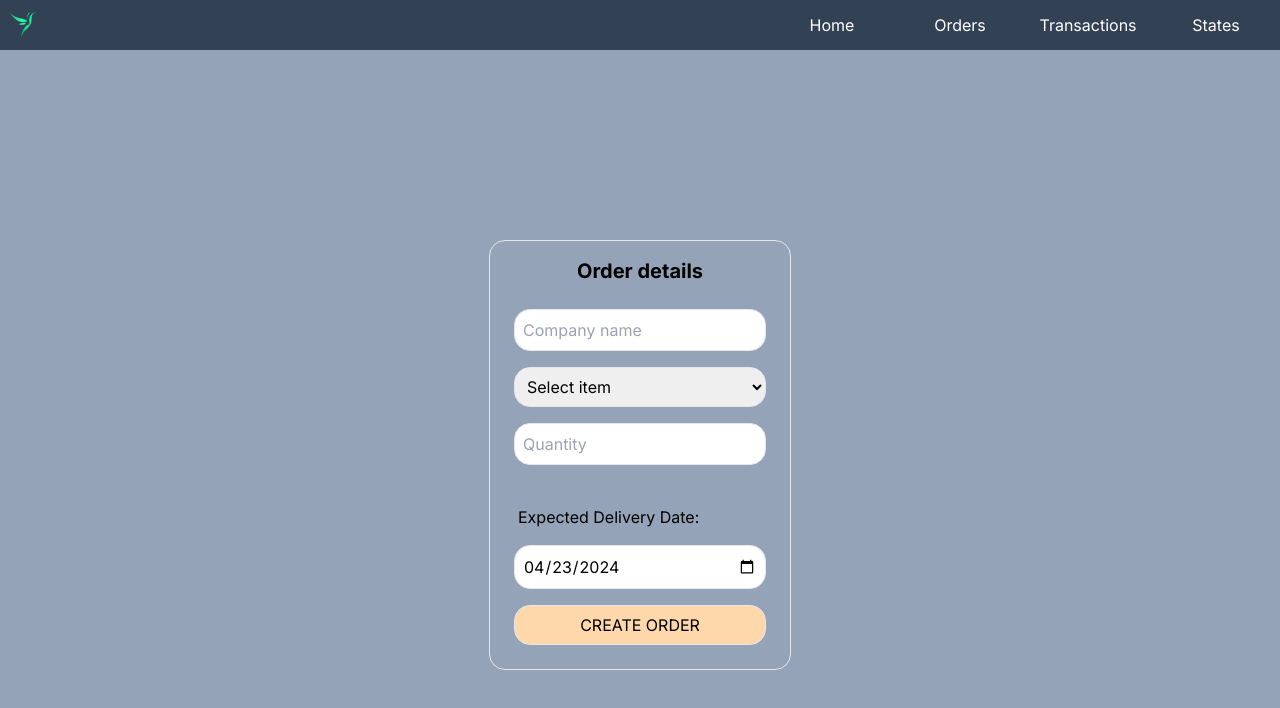
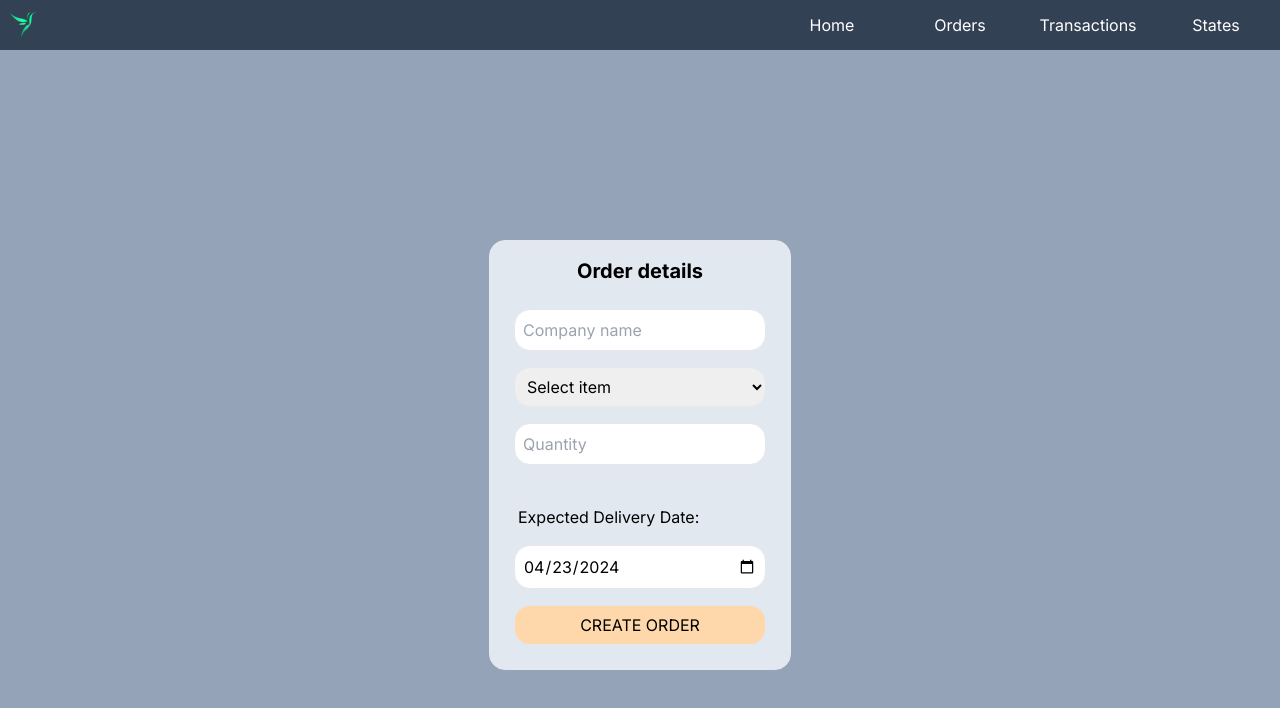
Before and after one commit to dexinho/andrew-prediction, a Next.js app: page / in a window 1280 px wide. Shown: the top 708 px of the page. Built offline with nearby package versions, Linux system fonts and the light colour scheme; no server answers.

Commit message:
added bgColor

```diff
--- a/src/components/Form.tsx
+++ b/src/components/Form.tsx
@@ -9,9 +9,10 @@ import PopupNotification from "./PopupNotification";
 
 type FormProps = {
   title: string;
+  bgColor: string;
 };
 
-const Form = ({ title }: FormProps) => {
+const Form = ({ title, bgColor }: FormProps) => {
   const date = new Date();
   const year = date.getFullYear();
   const month = String(date.getMonth() + 1).padStart(2, "0");
@@ -59,7 +60,7 @@ const Form = ({ title }: FormProps) => {
       {isLoading ? (
         <Loading />
       ) : (
-        <div className="border p-4 rounded-2xl mt-40">
+        <div className={`border ${bgColor} p-4 rounded-2xl mt-40`}>
           <div className="text-xl text-center font-bold mb-4">{title}</div>
           <form onSubmit={handleSubmit}>
             <div className="flex flex-col p-2 gap-4">
```
